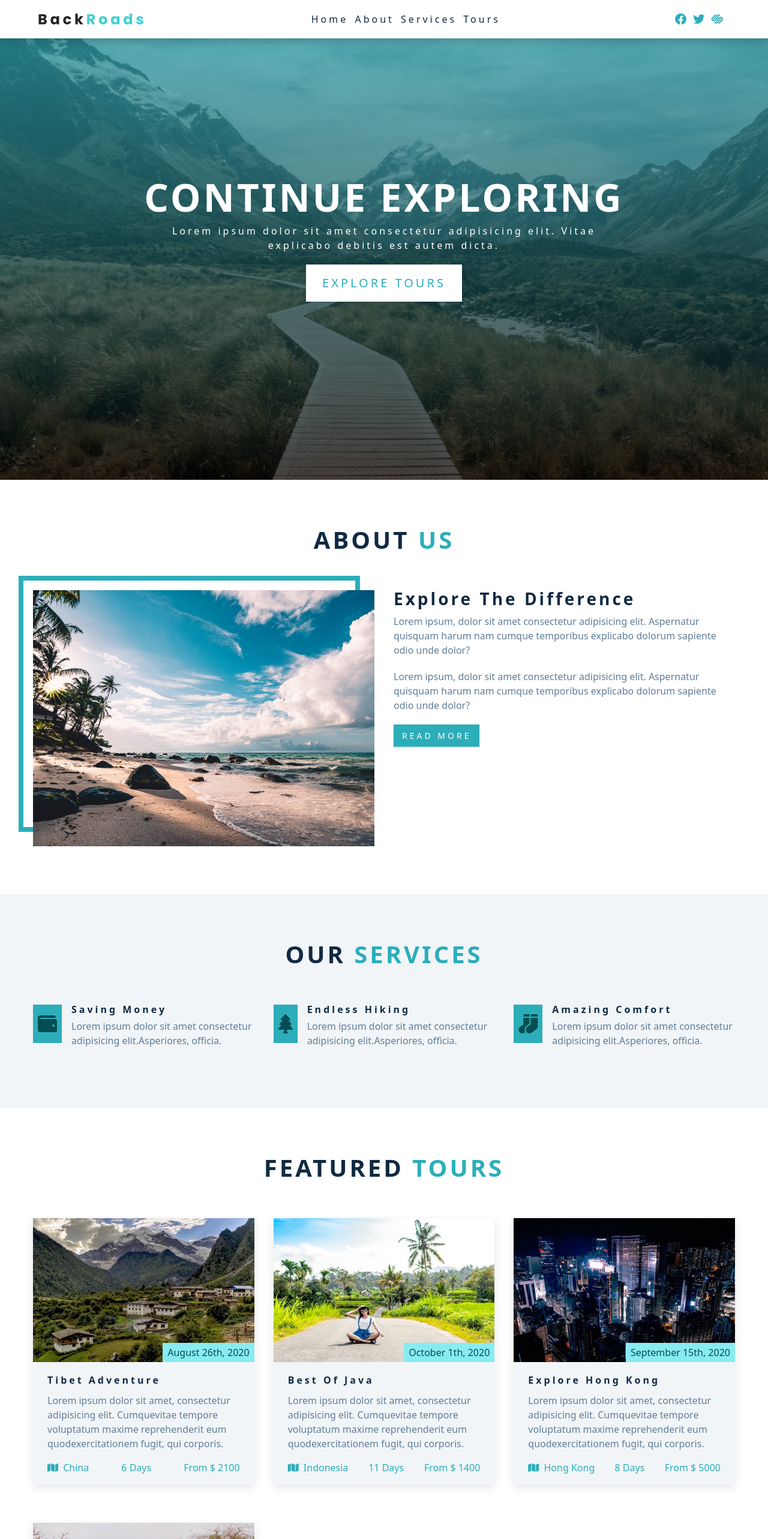
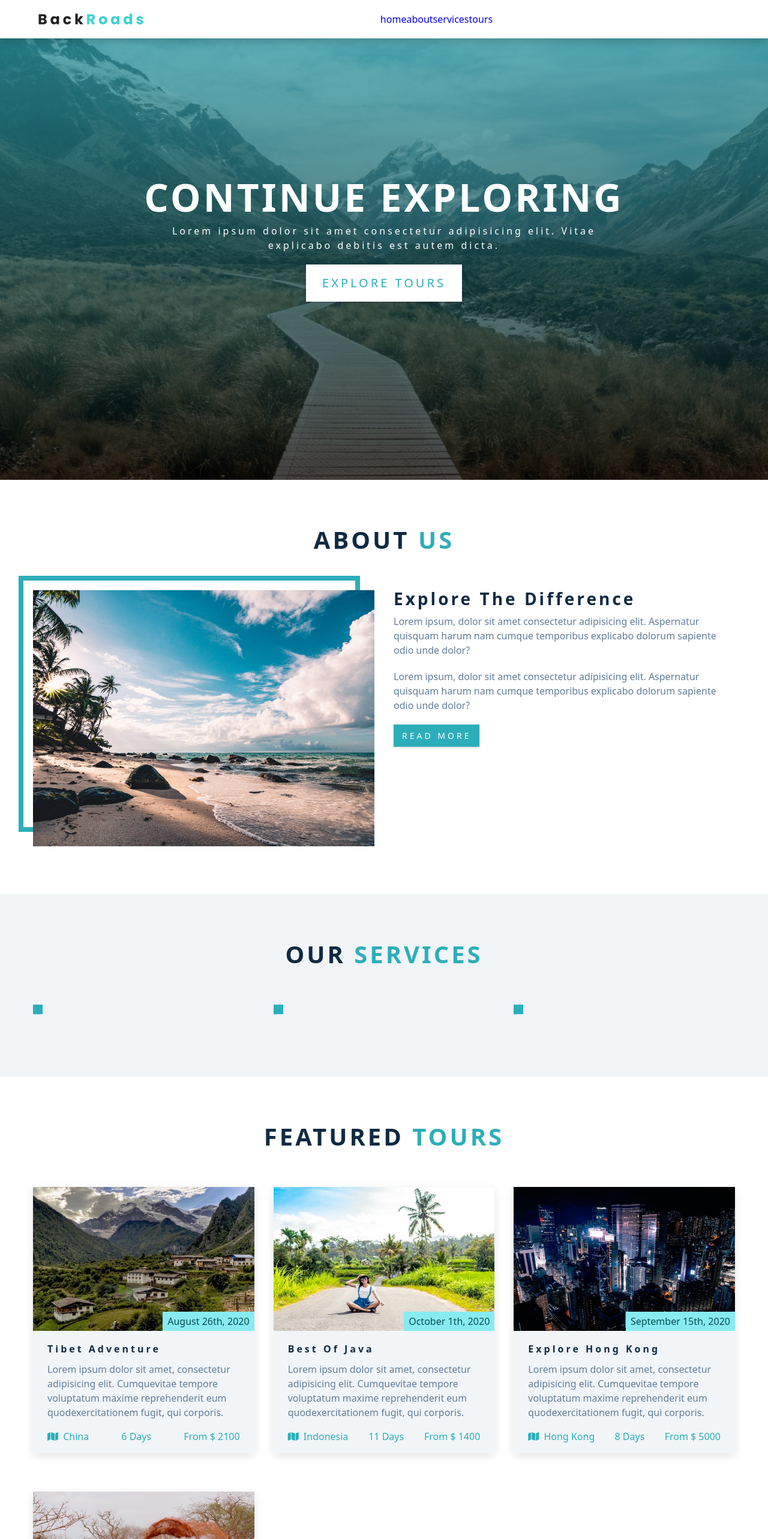
Before and after one commit to f-ghalous/backroads-app, a React (Create React App) app in the folder backroads-app/: page / in a window 1280 px wide. Shown: the top 2566 px of the page at 60% size. Built offline with nearby package versions, Linux system fonts and the light colour scheme.

Commit message:
le changement du nom d'un component a provoquer un bogue

```diff
--- /dev/null
+++ b/backroads-app/src/components/PageLink.js
@@ -0,0 +1,13 @@
+import React from 'react'
+
+const PageLink = ({ href, text, itemClasse}) => {
+  return (
+    <li>
+      <a href={href} class={itemClasse}>
+        {text}
+      </a>
+    </li>
+  )
+}
+
+export default PageLink
--- a/backroads-app/src/components/PageLinks.js
+++ b/backroads-app/src/components/PageLinks.js
@@ -1,16 +1,16 @@
 import React from 'react'
 import { pageLinks } from '../data'
+import PageLink from './PageLink';
 
 const PageLinks = ({parentclasse, itemClasse}) => {
   return (
     <ul class={parentclasse} id="nav-links">
       {pageLinks.map((link) => {
+
+        const {id, href, text}= link;
         return (
-          <li key={link.id}>
-            <a href={link.href} class={itemClasse}>
-              {link.text}
-            </a>
-          </li>
+          <PageLink key={link.id}{...link}/>
+
         )
       })}
     </ul>
--- /dev/null
+++ b/backroads-app/src/components/Service.js
@@ -0,0 +1,17 @@
+import React from 'react'
+
+const Service = ({ icon, title, text }) => {
+  return (
+    <article className="service">
+      <span className="service-icon">
+        <i className={icon}></i>
+      </span>
+      <div className="service-info">
+        <h4 className="service-title">{title}</h4>
+        <p className="service-text">{text}</p>
+      </div>
+    </article>
+  )
+}
+
+export default Service
--- a/backroads-app/src/components/Services.js
+++ b/backroads-app/src/components/Services.js
@@ -1,6 +1,7 @@
 import React from 'react'
 import Title from './Title'
 import { services } from '../data'
+import Service from './Service'
 
 const Services = () => {
   return (
@@ -9,20 +10,9 @@ const Services = () => {
 
       <div className="section-center services-center">
         {services.map((service)=>{
-          const {id, icon, title, text} = service;
+
           return(
-
-            <article key={id} className="service">
-            <span className="service-icon">
-              <i className={icon}></i>
-            </span>
-            <div className="service-info">
-              <h4 className="service-title">{title}</h4>
-              <p className="service-text">
-               {text}
-              </p>
-            </div>
-          </article>
+            <Service key={service.id} {...Service}/>
 
               )
         })}
--- /dev/null
+++ b/backroads-app/src/components/SocialLink.js
@@ -0,0 +1,15 @@
+import React from 'react'
+
+const SocialLink = ({ href, icon, itemClasse }) => {
+  return
+  <li >
+    <a href={href}
+     target="_blank"
+      rel="noopener"
+      className={itemClasse}>
+      <i className={icon}></i>
+    </a>
+  </li>
+}
+
+export default SocialLink
--- a/backroads-app/src/components/SocialLinks.js
+++ b/backroads-app/src/components/SocialLinks.js
@@ -1,5 +1,6 @@
 import React from 'react'
 import { socialLinks } from '../data'
+import SocialLink from './socialLink'
 
 
 const SocialLinks = ({ parentClasse, itemClasse }) => {
@@ -8,16 +9,17 @@ const SocialLinks = ({ parentClasse, itemClasse }) => {
       {socialLinks.map((link) => {
         const { href, icon, id } = link
         return (
-          <li key={id}>
-            <a
-              href={href}
-              target="_blank"
-              rel="noopener"
-              className={itemClasse}
-            >
-              <i className={icon}></i>
-            </a>
-          </li>
+          <SocialLink key={link.id} {...link} itemClasse={itemClasse}/>
+          // <li key={id}>
+          //   <a
+          //     href={href}
+          //     target="_blank"
+          //     rel="noopener"
+          //     className={itemClasse}
+          //   >
+          //     <i className={icon}></i>
+          //   </a>
+          // </li>
         )
       })}
     </ul>
--- /dev/null
+++ b/backroads-app/src/components/Tour.js
@@ -0,0 +1,30 @@
+import React from 'react'
+
+const Tour = ({  image, date, title, info, location, duration, price }) => {
+  return (
+    <article  className="tour-card">
+      <div className="tour-img-container">
+        <img src={image} className="tour-img" alt="" />
+        <p className="tour-date">{date}</p>
+      </div>
+      <div className="tour-info">
+        <div className="tour-title">
+          <h4>{title}</h4>
+        </div>
+        <p>{info}</p>
+        <div className="tour-footer">
+          <p>
+            <span>
+              <i className="fas fa-map"></i>
+            </span>{' '}
+            {location}
+          </p>
+          <p>{duration}</p>
+          <p>from ${price}</p>
+        </div>
+      </div>
+    </article>
+  )
+}
+
+export default Tour
--- a/backroads-app/src/components/Tours.js
+++ b/backroads-app/src/components/Tours.js
@@ -1,6 +1,7 @@
 import React from 'react'
 import Title from './Title'
 import { tours } from '../data'
+import Tour from './Tour'
 
 const Tours = () => {
   return (
@@ -10,32 +11,10 @@ const Tours = () => {
 
       <div className="section-center featured-center">
         {tours.map((tour)=>{
-          const {id, image, date,  title, info, location, duration, price} = tour;
+
           return (
-            <article key={id} className="tour-card">
-              <div className="tour-img-container">
-                <img src={image} className="tour-img" alt="" />
-                <p className="tour-date">{date}</p>
-              </div>
-              <div className="tour-info">
-                <div className="tour-title">
-                  <h4>{title}</h4>
-                </div>
-                <p>
-                  {info}
-                </p>
-                <div className="tour-footer">
-                  <p>
-                    <span>
-                      <i className="fas fa-map"></i>
-                    </span>{' '}
-                   {location}
-                  </p>
-                  <p>{duration}</p>
-                  <p>from ${price}</p>
-                </div>
-              </div>
-            </article>
+            <Tour key={tour.id} {...tour}/>
+
           )
 
         })}
```
